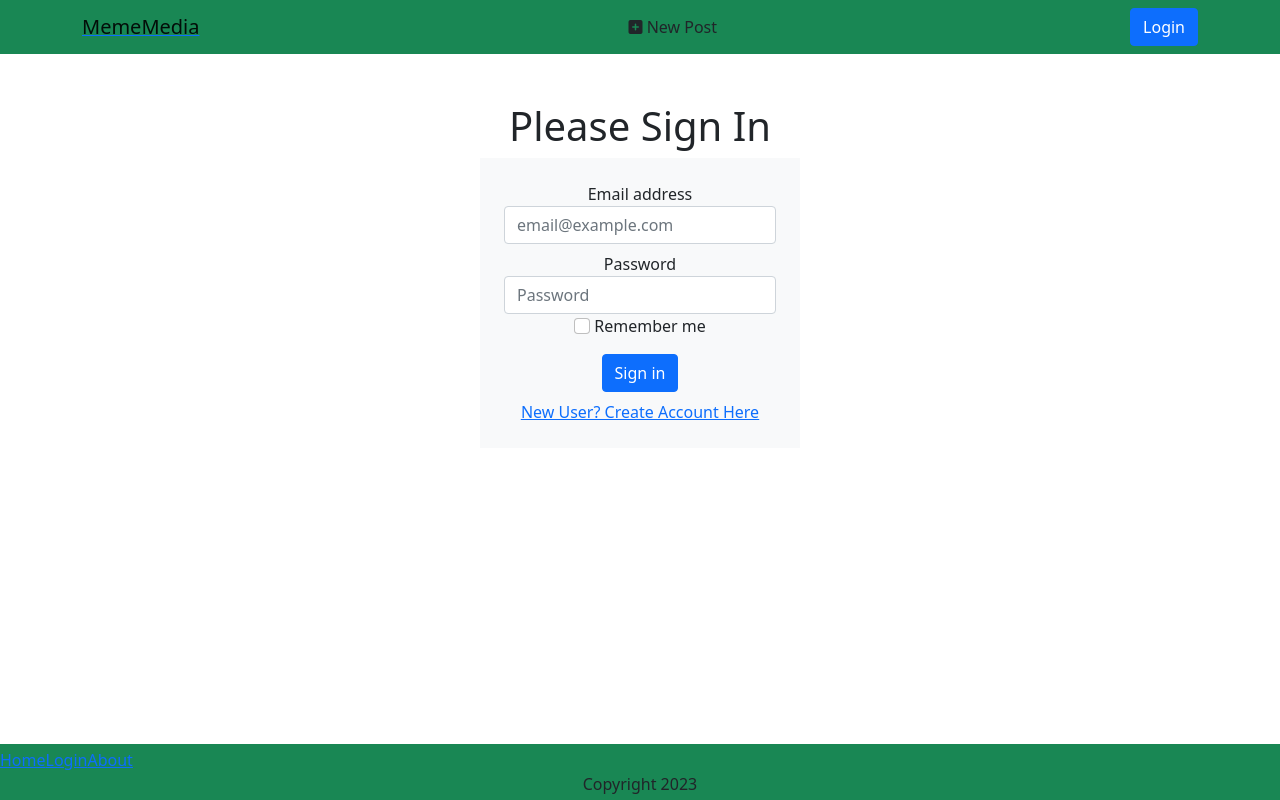
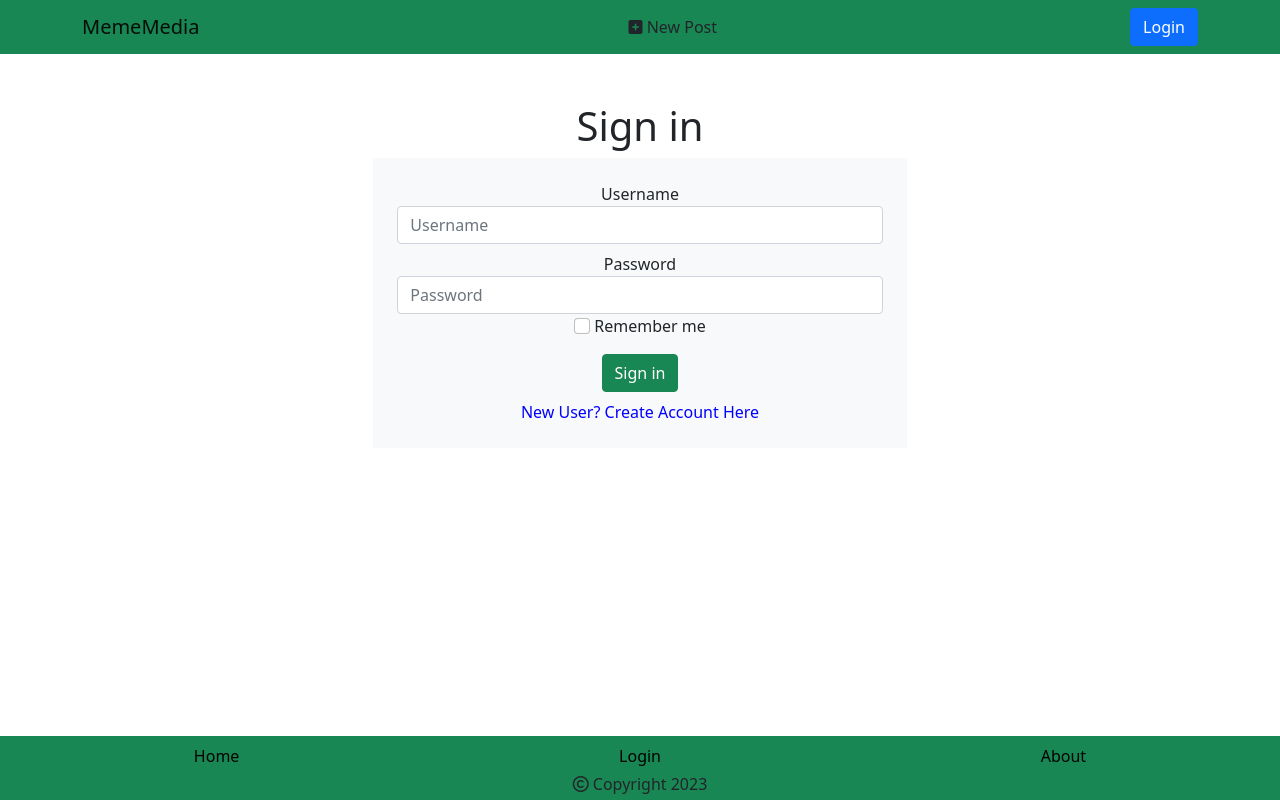
Before and after one commit to Yvv1214/MemeMedia, a React app: page /login in a window 1280 px wide. Built offline with nearby package versions, Linux system fonts and the light colour scheme; no server answers.

Commit message:
fixed footer/edited login

```diff
--- a/src/front/js/component/footer.js
+++ b/src/front/js/component/footer.js
@@ -3,13 +3,13 @@ import { Link } from "react-router-dom";
 
 export const Footer = () => (
 	<footer className="footer mt-auto py-1 text-center bg-success w-100 justify-content-center">
-		<div className="d-flex">
+		<div className="d-flex justify-content-around p-1">
 			<Link to='/'>Home</Link>
-			<Link to='login'>Login</Link>
-			<Link to='about'>About</Link>
+			<Link to='/login'>Login</Link>
+			<Link to='/about'>About</Link>
 		</div>
 		<div className="col-12">
-			Copyright 2023
+			<i className="far fa-copyright"></i> Copyright 2023
 		</div>
 	</footer>
 );
--- a/src/front/js/pages/login.js
+++ b/src/front/js/pages/login.js
@@ -9,39 +9,49 @@ import {useNavigate} from 'react-router-dom';
 export const Login = () => {
 
 	const { store, actions } = useContext(Context);
-	const [email, setEmail] = useState('')
+	const [username, setUsername] = useState('')
 	const [password, setPassword] = useState('')
-	const token = localStorage.getItem('token')
+	const [rememberMe,  setRememberMe] = useState(false)
 	const navigate = useNavigate()
-	console.log(token, 'your token')
 
- //requesting token frontend from flux file action.login
+
 	const submit = (e) => {
 		e.preventDefault()
-		actions.login(email,password)
+		actions.login(username,password)
 	 }
 
 
-	 useEffect (() => {
-		if(store.token && store.token !== "" && store.token !== undefined){
-		navigate('/private')
+	 const RememberMe = () => {
+		if (rmCheck.checked && emailInput.value !== "") {
+		  localStorage.username = emailInput.value;
+		  localStorage.checkbox = rmCheck.value;
+		} else {
+		  localStorage.username = "";
+		  localStorage.checkbox = "";
+		}
 	  }
 
-	 },[store.token])
+
+
+	//  useEffect (() => {
+	// 	if(store.token && store.token !== "" && store.token !== undefined){
+	// 	navigate('/account')
+	// 	}
+
+	//  },[store.token])
+
+
 
 	return (
-		<div className="text-center mt-5">
-			<h1>Please Sign In </h1>
+
+		<div className="text-center content-container">
+			<h1 className="mt-5">Sign in </h1>
 
 
-			{/* if token exist and token isnt '' and undefined login success u get redirected to login successfule, else fill this form */}
-			{/* {(token && token !== "" && token !== undefined) ? navigate('/private') : */}
-
-
-			<form className="container w-25 p-4 bg-light" onSubmit={(e) => submit(e)}>
+			<form className="container col-md-5 p-4 bg-light mb-5 loginForm" onSubmit={(e) => submit(e)}>
 				<div className="form-group ">
-				<label for="loginEmail">Email address</label>
-				<input type="text" className="form-control" id="loginEmail" placeholder="email@example.com" value={email} onChange={e => setEmail(e.target.value)}></input>
+					<label for="userName">Username</label>
+					<input type="text" className="form-control" id="userName" placeholder="Username" value={username} onChange={e => setUsername(e.target.value)}></input>
 				</div>
 
 				<div className="form-group mt-2">
@@ -56,15 +66,15 @@ export const Login = () => {
 					</label>
 				</div>
 
-			<button type="submit" className="btn btn-primary mt-2">Sign in</button>
+				<button type="submit" className="btn btn-success mt-2">Sign in</button>
 
 				<div className="mt-2">
-				<Link to={'./new_user'}>
-				<a href="#">New User? Create Account Here</a>
+					<Link to={'/register'} style={{color: 'blue'}}>
+						New User? Create Account Here
 					</Link>
 				</div>
 			</form>
-{/* } */}
+
 
 		</div>
 	);
--- a/src/front/styles/index.css
+++ b/src/front/styles/index.css
@@ -6,3 +6,8 @@
     position: fixed;
     bottom: 0;
 }
+
+a {
+    color: black;
+    text-decoration: none;
+}
```
Lines whose indentation alone changed are shown as unchanged.
